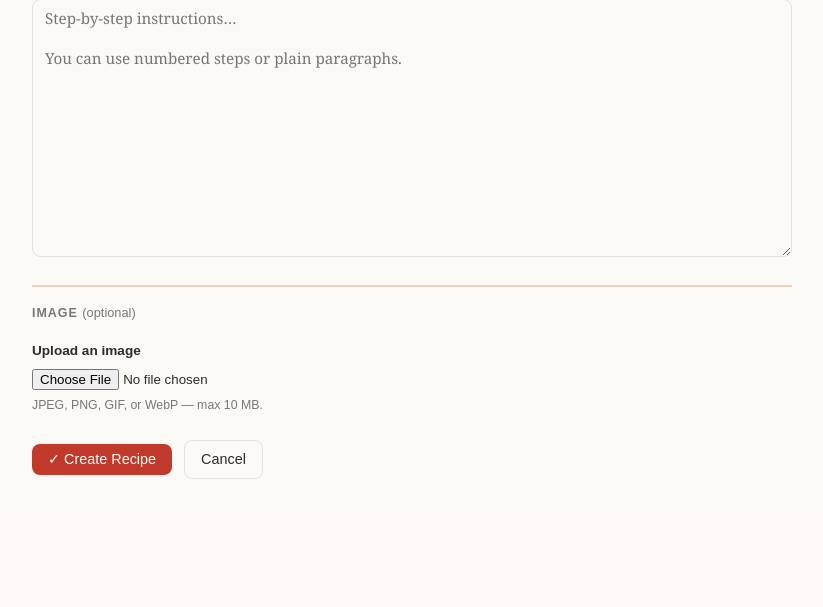
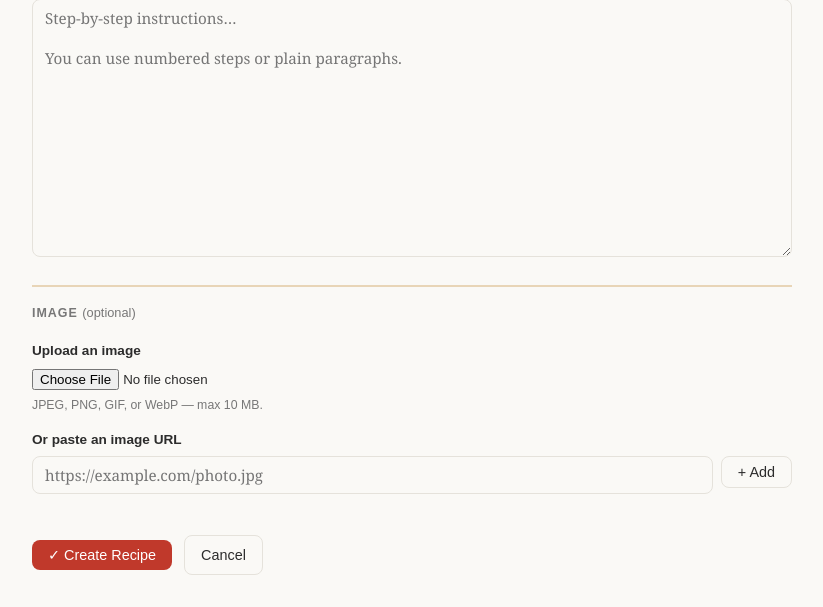
Before and after one commit to calboy1234/therecipes, a Flask app: page /recipes/new in a window 1280 px wide. Shown: the part 1100-1707 px from the top of the page, without its empty margins (32-855 px from the left). Before the commit the page ends 1579 px from the top, so only its background shows below. Run offline with Flask 3, Linux system fonts and the light colour scheme; parts of the project's set-up code (start-up, migrations or seed data) failed here and were passed over.

Commit message:
Added url image input

```diff
--- a/app.py
+++ b/app.py
@@ -38,7 +38,7 @@ UPLOAD_DIR = os.path.realpath(
 os.makedirs(UPLOAD_DIR, exist_ok=True)
 
 ALLOWED_EXTENSIONS = {".jpg", ".jpeg", ".png", ".gif", ".webp"}
-MAX_IMAGE_BYTES    = 10 * 1024 * 1024  # 10 MB
+MAX_IMAGE_BYTES    = 15 * 1024 * 1024  # 15 MB
 
 USER_AGENTS = [
     "Mozilla/5.0 (Windows NT 10.0; Win64; x64) AppleWebKit/537.36 (KHTML, like Gecko) Chrome/121.0.0.0 Safari/537.36",
@@ -49,6 +49,7 @@ USER_AGENTS = [
 CATEGORIES = [
     "Meal",
     "Dessert",
+    "Side",
     "Breakfast",
     "Appetizer",
     "Beverage",
--- a/templates/recipe_form.html
+++ b/templates/recipe_form.html
@@ -325,8 +325,20 @@
            onchange="previewUpload(this)" />
     <p class="field-hint">JPEG, PNG, GIF, or WebP — max 10 MB.</p>
 
+    <!-- URL input — always visible in both new and edit modes -->
+    <label for="image_url_input" style="margin-top:.85rem; display:block;">Or paste an image URL</label>
+    <div style="display:flex; gap:.5rem; align-items:flex-start; flex-wrap:wrap;">
+      <input type="text" id="image_url_input"
+             placeholder="https://example.com/photo.jpg"
+             style="flex:1; min-width:200px;" />
+      <button type="button" class="btn btn-outline" id="add-url-btn" onclick="addImageUrl()">
+        + Add
+      </button>
+    </div>
+    <p id="url-img-status" class="field-hint" style="min-height:1.1em;"></p>
+
     {% if is_new %}
-    <!-- Image picker grid — hidden until a file is uploaded or a URL is scraped -->
+    <!-- Image picker grid — hidden until a file is uploaded, a URL is scraped, or a URL is pasted -->
     <div id="image-picker-section" style="display:none; margin-top:.85rem;">
       <label style="display:block; margin-bottom:.2rem;">Select an image</label>
       <p id="picker-status" class="field-hint"></p>
@@ -334,11 +346,16 @@
       <!-- Preview of whichever tile is selected -->
       <img id="img-preview" src="" alt="Selected image preview" />
     </div>
+    {% else %}
+    <!-- Edit mode: preview of pasted URL before saving -->
+    <img id="img-preview" src="" alt="Image preview"
+         style="display:none; width:100%; max-height:200px; object-fit:cover;
+                border-radius:var(--radius); border:1px solid var(--border); margin-top:.5rem;" />
+    {% endif %}
 
     <!-- Hidden field carries the selected image URL to the server on submit.
-         Empty means the server uses the uploaded file (if any). -->
+         Used in both new and edit modes. Empty = use the uploaded file (if any). -->
     <input type="hidden" id="image_url" name="image_url" value="" />
-    {% endif %}
 
   </div>
 
@@ -520,6 +537,76 @@
       _hidePreview();
     }
   }
+
+  // ─────────────────────────────────────────────────────────────────────────────
+  // Paste-a-URL handler — works in both new and edit modes
+  // ─────────────────────────────────────────────────────────────────────────────
+
+  async function addImageUrl() {
+    const input    = document.getElementById('image_url_input');
+    const statusEl = document.getElementById('url-img-status');
+    const btn      = document.getElementById('add-url-btn');
+    const url      = (input ? input.value : '').trim();
+
+    if (!url) {
+      statusEl.style.color = '#c0392b';
+      statusEl.textContent = 'Please paste an image URL first.';
+      return;
+    }
+    if (!/^https?:\/\//i.test(url)) {
+      statusEl.style.color = '#c0392b';
+      statusEl.textContent = 'URL must start with http:// or https://';
+      return;
+    }
+
+    btn.disabled         = true;
+    btn.textContent      = 'Checking…';
+    statusEl.style.color = 'var(--muted)';
+    statusEl.textContent = 'Checking image…';
+
+    const dim = await _testImage(url);
+
+    btn.disabled    = false;
+    btn.textContent = '+ Add';
+
+    if (!dim) {
+      statusEl.style.color = '#c0392b';
+      statusEl.textContent = 'Could not load an image from that URL. Make sure it links directly to an image file and is at least 200×200 px.';
+      return;
+    }
+
+    statusEl.style.color = '#27ae60';
+    statusEl.textContent = '✓ Image added (' + dim.w + '×' + dim.h + ' px).';
+    input.value = '';
+
+    const pickerSection = document.getElementById('image-picker-section');
+
+    if (pickerSection) {
+      // New-recipe mode: add as a tile to the grid and select it
+      pickerSection.style.display = 'block';
+      const grid = document.getElementById('picker-grid');
+      if (!grid.querySelector('[data-url="' + CSS.escape(url) + '"]')) {
+        const tile = _createUrlTile(url);
+        grid.appendChild(tile);
+        _updatePickerStatus();
+      }
+      _selectTile(url);
+    } else {
+      // Edit mode: set the hidden field and show an inline preview
+      document.getElementById('image_url').value = url;
+      const preview = document.getElementById('img-preview');
+      if (preview) {
+        preview.src           = url;
+        preview.style.display = 'block';
+      }
+      const fi = document.getElementById('image_file');
+      if (fi) fi.value = '';
+    }
+  }
+
+  document.getElementById('image_url_input').addEventListener('keydown', function(e) {
+    if (e.key === 'Enter') { e.preventDefault(); addImageUrl(); }
+  });
 
   // ─────────────────────────────────────────────────────────────────────────────
   // Status line helper
```
Also changed, not shown: .github/workflows/docker.yml.
